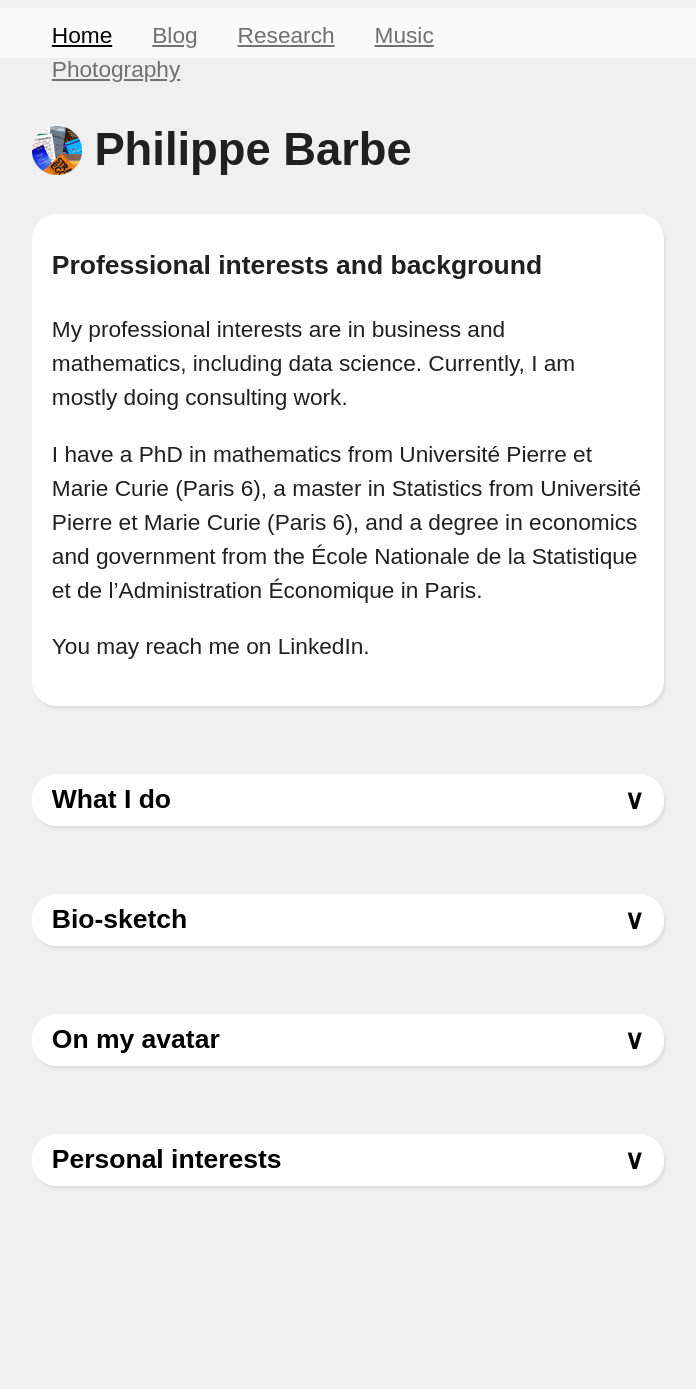
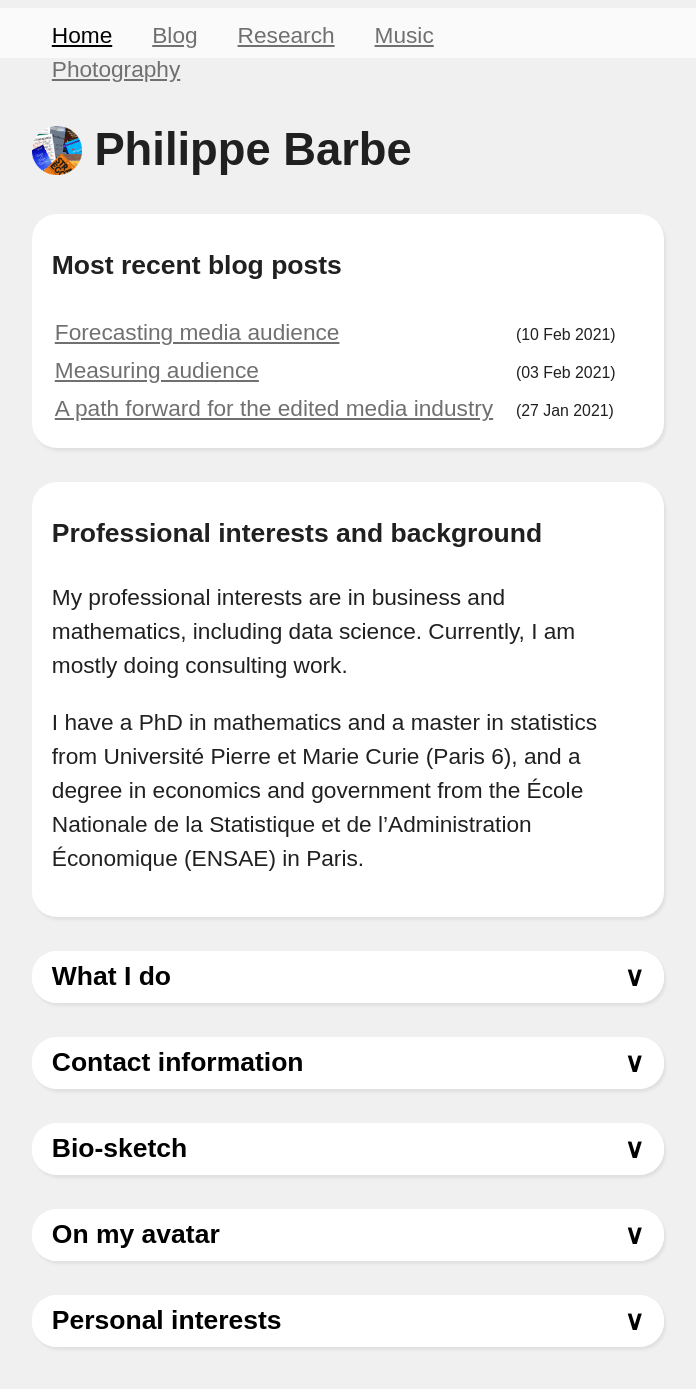
Before and after one commit to ph-barbe/ph-barbe.github.io, a Jekyll site: the page built from index.html, in a window 1280 px wide. Shown: the whole page, without its empty margins (229-925 px from the left). Built offline with Jekyll 4.4.1, drawn with Linux system fonts in a browser that asks for light colours; before the commit the page ends 1262 px from its top, so only the background shows below that.

Commit message:
added most recent blog post on homepage

```diff
--- a/_data/home_page.yml
+++ b/_data/home_page.yml
@@ -1,8 +1,14 @@
+- name: Most recent blog posts
+  link: _includes/top_page/most_recent_posts.md
+  collapse: False
 - name: Professional interests and background
   link: _includes/top_page/professional_interests.md
   collapse: False
 - name: What I do
   link: _includes/top_page/what_i_do.md
+  collapse: True
+- name: Contact information
+  link: _includes/top_page/how_to_contact_me.md
   collapse: True
 - name: Bio-sketch
   link: _includes/top_page/professional_bio.md
--- /dev/null
+++ b/_includes/top_page/how_to_contact_me.md
@@ -0,0 +1 @@
+If you would like to contact me, please reach out on LinkedIn.
--- /dev/null
+++ b/_includes/top_page/most_recent_posts.md
@@ -0,0 +1,17 @@
+<table>
+{% for post in site.posts limit:3 %}
+    <tr>
+        <td>
+            <a href="{{ post.url }}" class="navigationColor">
+                {{ post.title }}
+            </a>
+        </td>
+        <td>
+            &nbsp;&nbsp;
+            <span class="blogPostDate">
+                ({{ post.date | date_to_string }})
+            </span>
+        </td>
+    </tr>
+{% endfor %}
+</table>
--- a/_includes/top_page/professional_interests.md
+++ b/_includes/top_page/professional_interests.md
@@ -1,5 +1,3 @@
 My professional interests are in business and mathematics, including data science. Currently, I am mostly doing consulting work.
 
-I have a PhD in mathematics from Université Pierre et Marie Curie (Paris 6), a master in Statistics from Université Pierre et Marie Curie (Paris 6), and a degree in economics and government from the École Nationale de la Statistique et de l'Administration Économique in Paris.
-
-You may reach me on LinkedIn.
+I have a PhD in mathematics and a master in statistics from Université Pierre et Marie Curie (Paris 6), and a degree in economics and government from the École Nationale de la Statistique et de l'Administration Économique (ENSAE) in Paris.
--- a/index.html
+++ b/index.html
@@ -11,7 +11,6 @@ title: Home
             <div class="content">
                 {% capture temp %}{% include_relative {{ item.link }}%}{% endcapture %}
                 {{ temp  | markdownify }}
-                <br>
             </div>
         </div>
     {% else %}
@@ -23,7 +22,7 @@ title: Home
             {{ temp  | markdownify }}
         </div>
     {% endif %}
-    <br><br>
+    <br>
 {% endfor %}
 
 <script src="{{ base.url | prepend: site.url }}/assets/js/collapsible.js">
```
Also changed, not shown: 1 other file.
